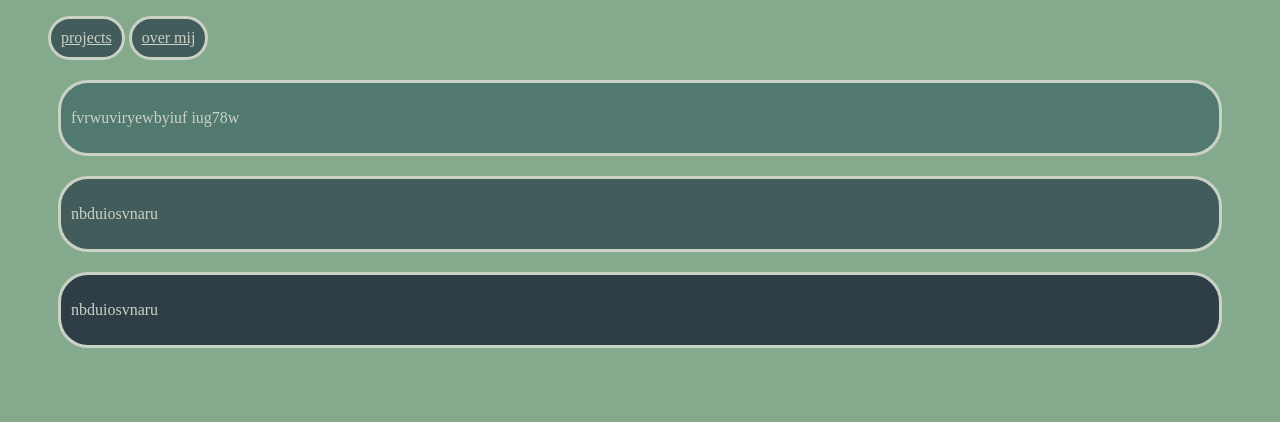
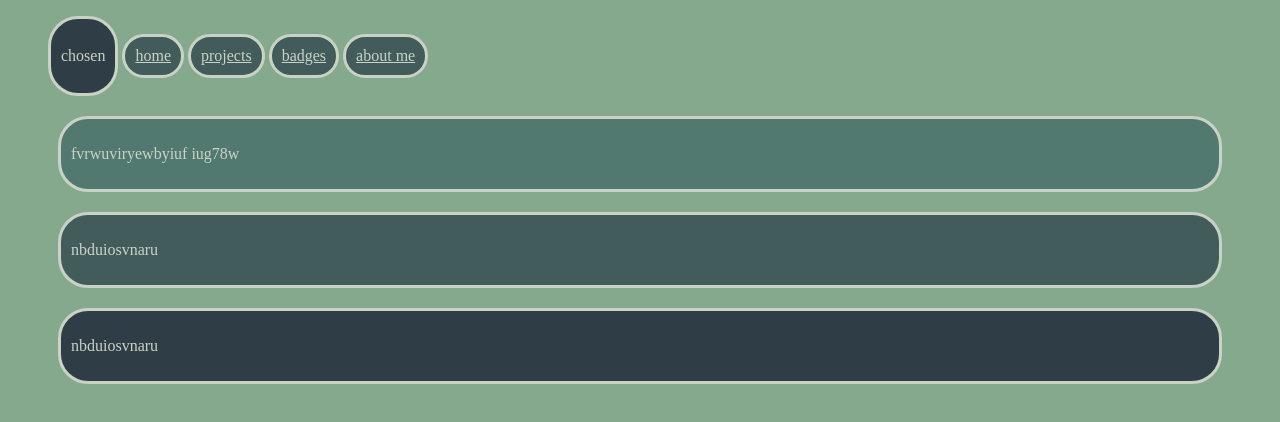
Before and after one commit to loading-content/html-css-2, a plain HTML site: page template.html in a window 1280 px wide. Drawn offline with Linux system fonts and the light colour scheme.

Commit message:
Add files via upload

```diff
--- a/template.html
+++ b/template.html
@@ -7,8 +7,11 @@
   </head>
   <body>
     <ul>
+      <li class="chosen"> <p>chosen</p> </li>
+      <li> <a href="index.html">home</a> </li>
       <li> <a href="pro.html">projects</a> </li>
-      <li> <a href="ons.html">over mij</a> </li>
+      <li> <a href="badges.html">badges</a> </li>
+      <li> <a href="mijn.html">about me</a> </li>
     </ul>
 
     <div class="q">
```
Also changed, not shown: index.html (+1 -0 lines), mijn.html (+1 -0 lines), pro.html (+1 -0 lines).
